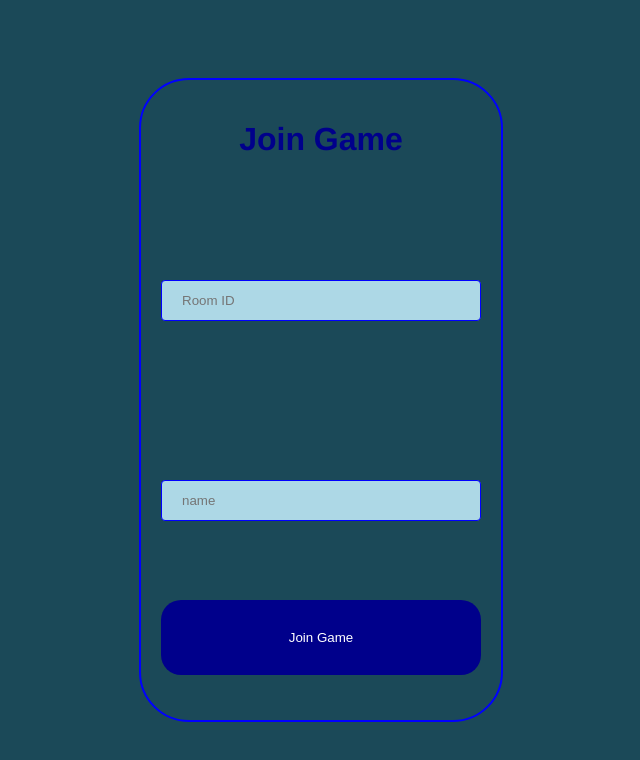
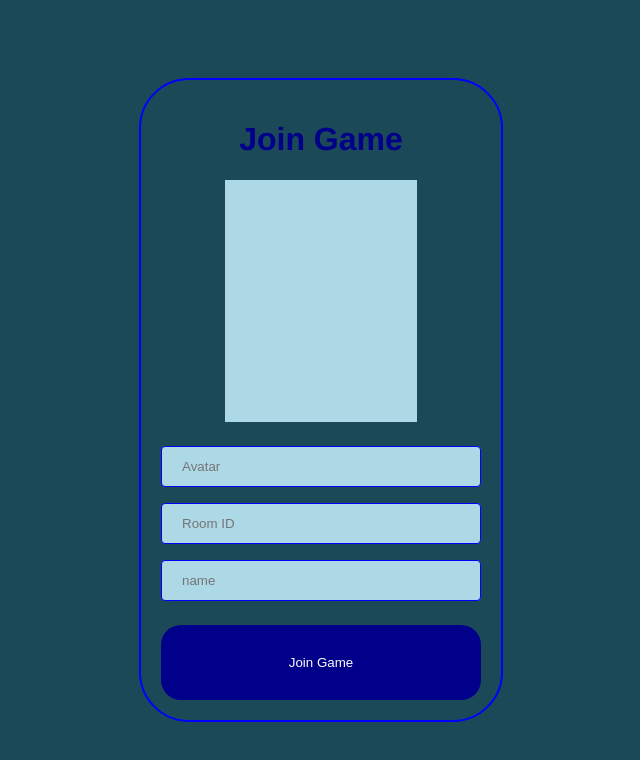
Before and after one commit to ElipticNight/pirate-client, a Vue app: page /join in a window 1280 px wide. Shown: the top 760 px of the page, without its empty margins (319-959 px from the left). Built offline with nearby package versions, Linux system fonts and the light colour scheme; what vue-js-toggle-button would draw is missing.

Commit message:
changed join game layout

```diff
--- a/src/views/JoinGame.vue
+++ b/src/views/JoinGame.vue
@@ -4,7 +4,14 @@
       <div class="base-title">
         <h1>Join Game</h1>
       </div>
-      <div class="base-content">
+      <div class="content">
+        <div class="avatar"></div>
+        <input
+          class="game-id-button"
+          type="text"
+          v-model="roomID"
+          placeholder="Avatar"
+        />
         <input
           class="game-id-button"
           type="text"
@@ -48,7 +55,22 @@ export default {
 </script>
 
 <style lang="scss" scoped>
+.content {
+  display: flex;
+  flex: 6;
+  justify-content: space-around;
+  align-items: center;
+  flex-direction: column;
+  text-align: center;
+  margin-bottom: 5%;
+  .avatar {
+    height: 75%;
+    width: 60%;
+    margin-bottom: 5%;
+    background-color: lightblue;
+  }
   .game-id-button {
+    width: 100%;
     margin: 8px 0;
     display: inline-block;
     border: 1px solid blue;
@@ -60,4 +82,5 @@ export default {
       box-shadow: 0px 0px 1px 1px blue;
     }
   }
+}
 </style>
```
Lines whose indentation alone changed are shown as unchanged.
